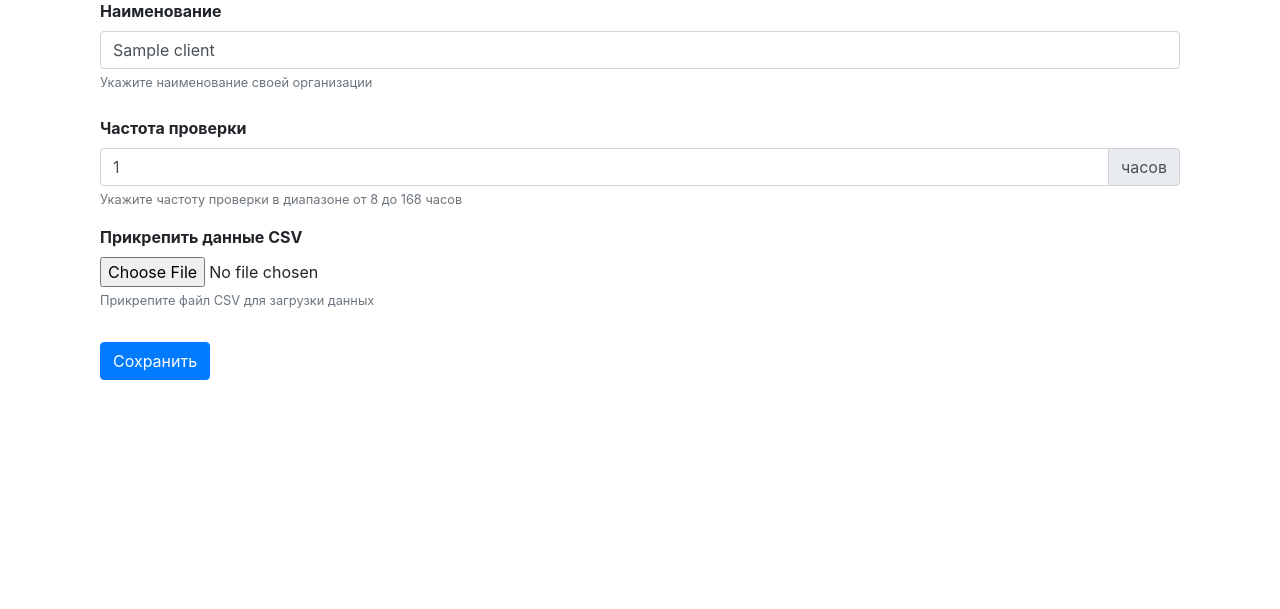
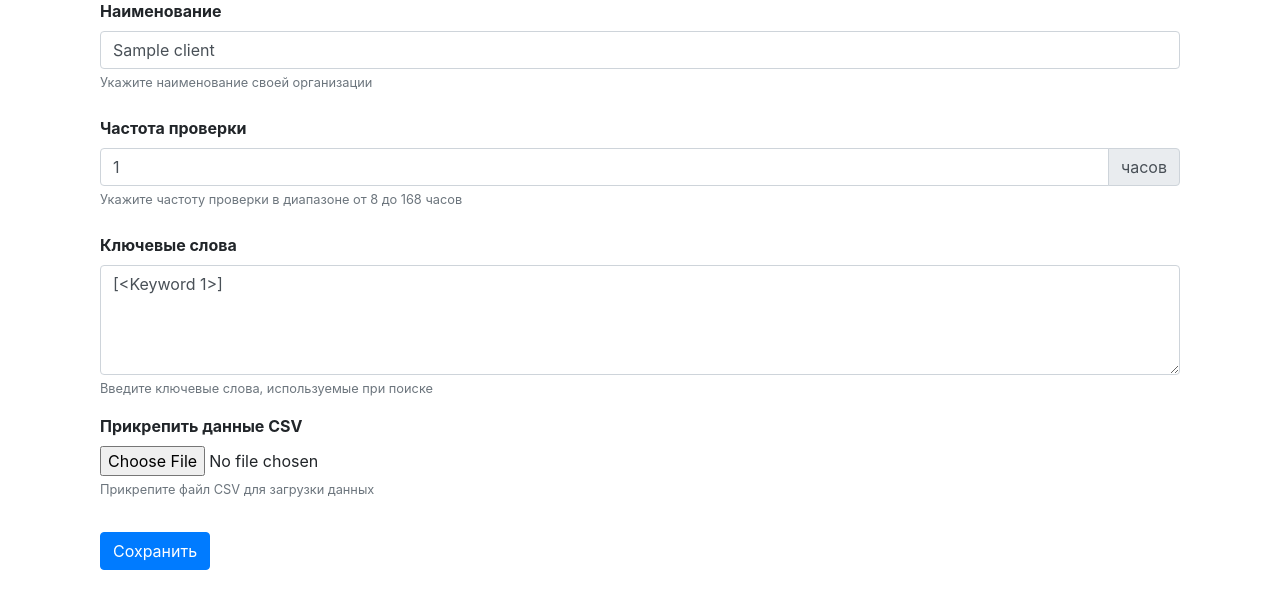
Before and after one commit to basmdev/yamapai, a Flask app: template templates/profile.html in a window 1280 px wide. Shown: the part 166-775 px from the top of the page. Run offline with Flask 3, Linux system fonts and the light colour scheme; the template is opened without the code that fills it: values that come from a table or form of the project are taken from there, others are empty; tables that the repository leaves empty hold one stand-in row (values such as "Sample post"); parts of the project's set-up code (start-up, migrations or seed data) failed here and were passed over; some libraries are stand-ins or nearby versions.

Commit message:
Add keywords in profile

```diff
--- a/app.py
+++ b/app.py
@@ -4,10 +4,11 @@ from datetime import datetime
 
 from flask import Flask, flash, redirect, render_template, request, url_for
 from flask_login import LoginManager, login_required, login_user, logout_user
+from sqlalchemy.exc import IntegrityError
 
 import config
 from forms import LoginForm
-from models import Affiliate, Client, User, db
+from models import Affiliate, Client, Keyword, User, db
 
 app = Flask(__name__)
 app.config["SECRET_KEY"] = config.SECRET_KEY
@@ -74,6 +75,7 @@ def profile():
         name = request.form.get("name")
         file = request.files.get("file")
         period = request.form.get("period", type=int)
+        keywords_text = request.form.get("keywords", "").strip()
 
         if not name:
             flash("Наименование обязательно для заполнения", "danger")
@@ -130,12 +132,12 @@ def profile():
 
                 os.remove(temp_file_path)
                 flash("Ошибка в структуре файла CSV", "danger")
+            except IntegrityError as e:
+                db.session.rollback()
+                flash("Ошибка в структуре файла CSV", "danger")
             except Exception as e:
-                if os.path.exists(data_file_path):
-                    process_csv_file(data_file_path)
-
-                os.remove(temp_file_path)
-                flash(f"Неизвестная ошибка, данные не изменены", "danger")
+                db.session.rollback()
+                flash(f"Неизвестная ошибка", "danger")
 
             return redirect(url_for("index"))
 
@@ -147,11 +149,25 @@ def profile():
             db.session.add(client)
 
         db.session.commit()
+
+        db.session.query(Keyword).delete()
+        if keywords_text:
+            keywords_list = [
+                word.strip() for word in keywords_text.split(",") if word.strip()
+            ]
+            for word in keywords_list:
+                db.session.add(Keyword(word=word))
+
+        db.session.commit()
         flash("Данные изменены успешно", "success")
         return redirect(url_for("index"))
 
     file_exists = bool(client and client.csv_file_path)
-    return render_template("profile.html", client=client, file_exists=file_exists)
+    keywords = ", ".join([keyword.word for keyword in Keyword.query.all()])
+
+    return render_template(
+        "profile.html", client=client, file_exists=file_exists, keywords=keywords
+    )
 
 
 @app.route("/")
--- a/templates/profile.html
+++ b/templates/profile.html
@@ -18,16 +18,25 @@
                    value="{{ client.name if client else '' }}" maxlength="64">
             <small class="form-text text-muted">Укажите наименование своей организации</small>
         </div>
+
         <div class="form-group mt-4">
             <label for="period" class="font-weight-bold">Частота проверки</label>
             <div class="input-group">
-                <input type="number" class="form-control" id="period" name="period" min="8" max="168" step="1" value="{{ client.check_frequency if client and client.check_frequency else 8 }}">
+                <input type="number" class="form-control" id="period" name="period" min="8" max="168" step="1"
+                       value="{{ client.check_frequency if client and client.check_frequency else 8 }}">
                 <div class="input-group-append">
                     <span class="input-group-text">часов</span>
                 </div>
             </div>
             <small class="form-text text-muted">Укажите частоту проверки в диапазоне от 8 до 168 часов</small>
         </div>
+
+        <div class="form-group mt-4">
+            <label for="keywords" class="font-weight-bold">Ключевые слова</label>
+            <textarea class="form-control" id="keywords" name="keywords" rows="4" placeholder="Введите ключевые слова через запятую">{% if keywords %}{{ keywords }}{% endif %}</textarea>
+            <small class="form-text text-muted">Введите ключевые слова, используемые при поиске</small>
+        </div>
+
         <div class="form-group">
             <label for="file" class="font-weight-bold">
                 {% if file_exists %}
@@ -44,6 +53,7 @@
                 Прикрепите файл CSV для загрузки данных
             {% endif %}</small>
         </div>
+
         <button type="submit" class="btn btn-primary mt-3">
             Сохранить
         </button>
```
Also changed, not shown: models.py (+7 -0 lines).
